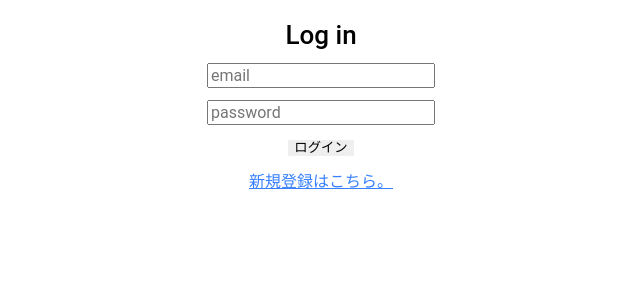
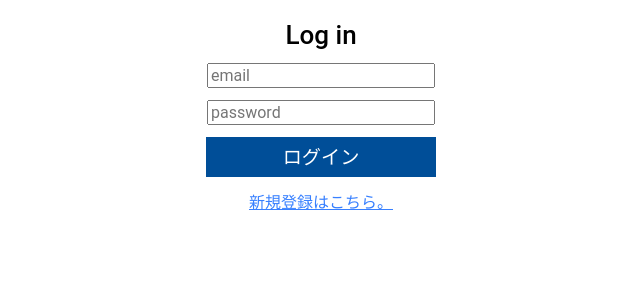
Before and after one commit to UedalabOsaka/LabScore, a React (Create React App) app: page /signin in a window 1280 px wide. Shown: the top 300 px of the page, without its empty margins (319-959 px from the left). Built offline with nearby package versions, Linux system fonts and the light colour scheme.

Commit message:
tiny style fix

```diff
--- a/src/pages/SignInOrUp.js
+++ b/src/pages/SignInOrUp.js
@@ -84,7 +84,7 @@ class SignInOrUp extends React.Component {
                                         </FormFeedback>
                                     </FormGroup>
                                     <div style={{ textAlign: 'center', margin:'12px',}}>
-                                        <Button color="primary" type="submit" disabled={this.state.loading}>
+                                        <Button type="submit" disabled={this.state.loading} style={{width:'230px',height:'40px',background:'#004E98',color:'white',fontSize:'1.2rem'}}>
                                             <Spinner size="sm" color="light" style={{ marginRight: 5 }} hidden={!this.state.loading} />
                                             ログイン
                                         </Button>
--- a/src/pages/SignUp.js
+++ b/src/pages/SignUp.js
@@ -141,7 +141,7 @@ class SignUp extends React.Component {
                                         </FormFeedback>
                                     </FormGroup>
                                     <div style={{ textAlign: 'center',margin:'12px', }}>
-                                        <Button color="success" type="submit" disabled={this.state.loading}>
+                                    <Button type="submit" disabled={this.state.loading} style={{width:'230px',height:'40px',background:'#004E98',color:'white',fontSize:'1.2rem'}}>
                                             <Spinner size="sm" color="light" style={{ marginRight: 5 }} hidden={!this.state.loading} />
                                             新規登録
                                         </Button>
```
